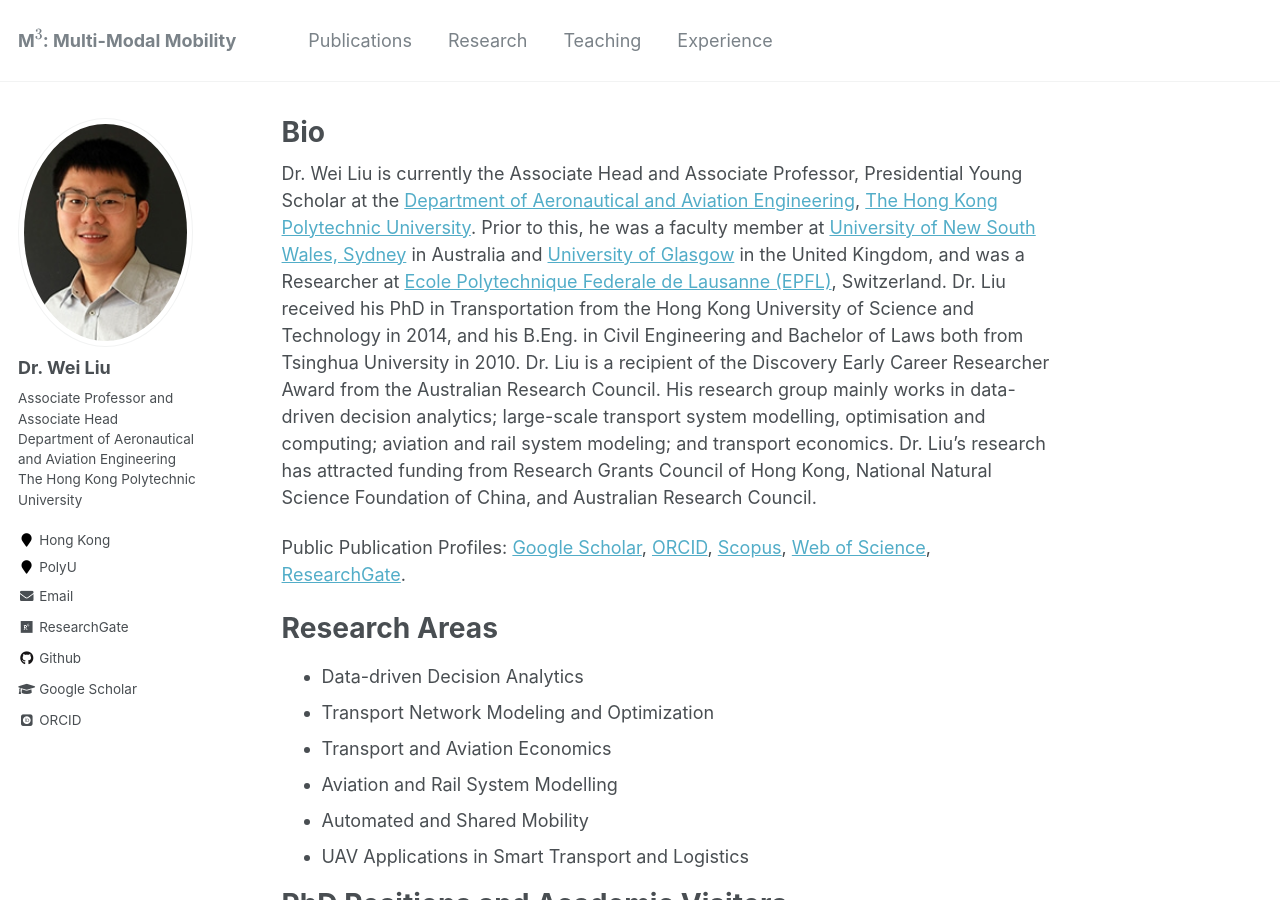
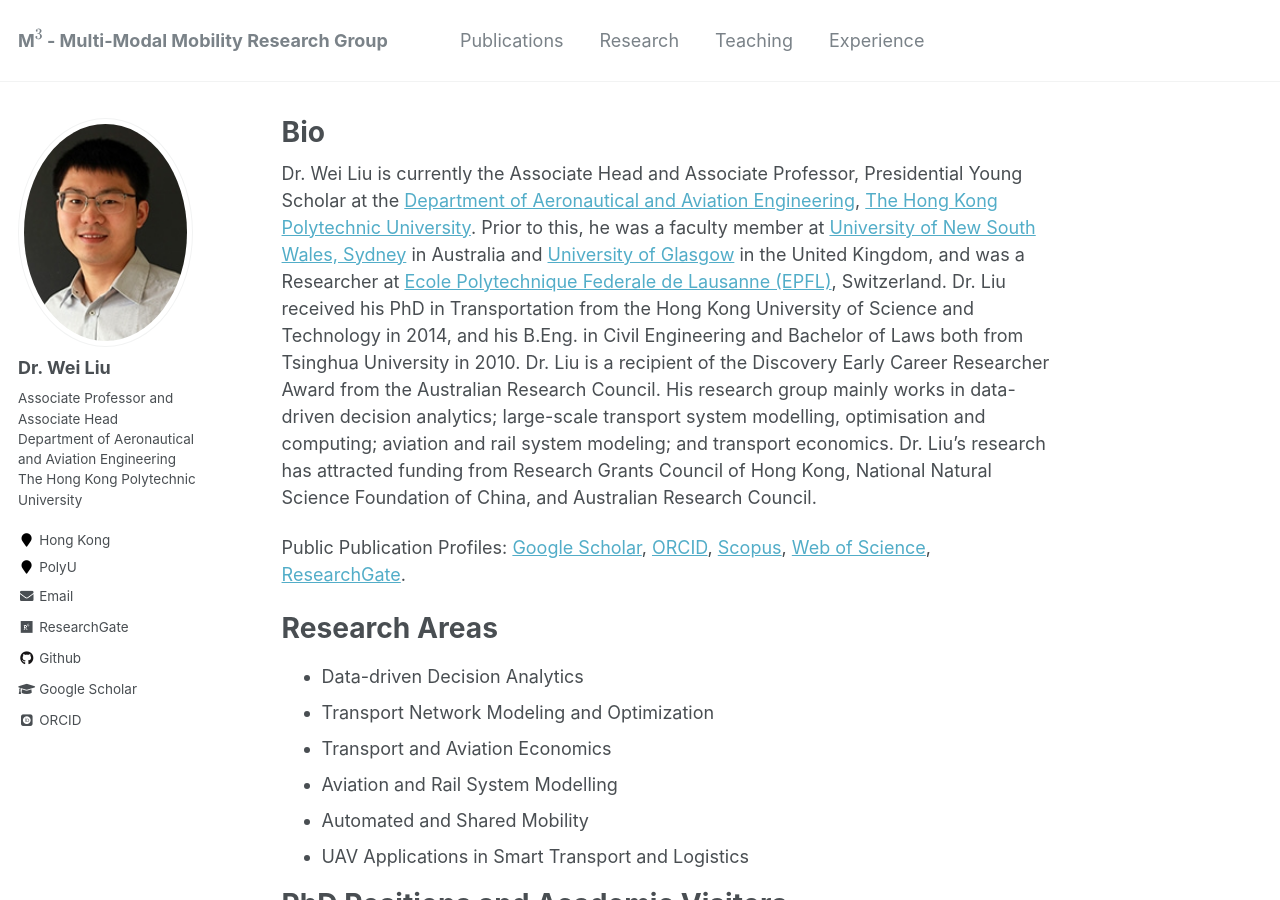
Before and after one commit to weiliu2016/weiliu2016.github.io, a Jekyll site: the page built from _pages/about.md, in a window 1280 px wide and 900 px high. Built offline with Jekyll 4.4.1, drawn with Linux system fonts in a browser that asks for light colours; some web fonts are replaced; formulas are drawn with MathJax 3.

Commit message:
Update _config.yml

```diff
--- a/_config.yml
+++ b/_config.yml
@@ -7,7 +7,7 @@
 
 # Site Settings
 locale                   : "en-US"
-title                    : "M$^3$: Multi-Modal Mobility"
+title                    : "M$^3$ - Multi-Modal Mobility Research Group"
 title_separator          : "-"
 name                     : &name "Wei Liu"
 description              : &description "Associate Professor and Associate Head"
```
